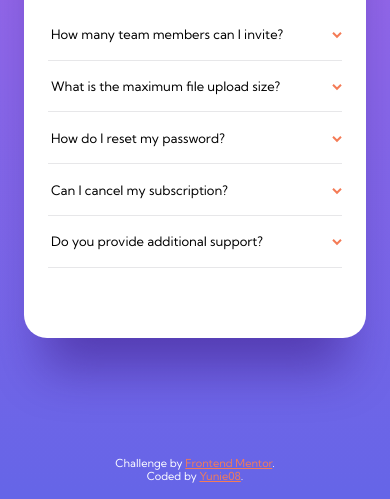
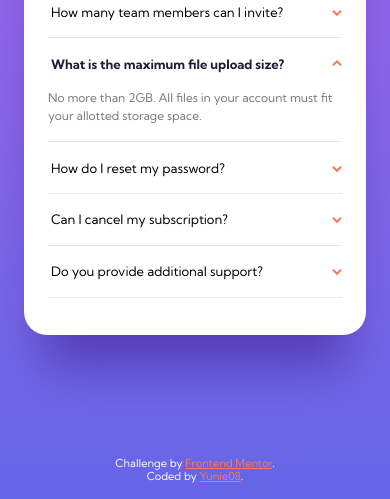
Before and after one commit to Yunie08/fronend-mentor-faq-accordion-card, a website: page index.html in a window 390 px wide. Shown: the part 345-844 px from the top of the page. Drawn offline with Linux system fonts and the light colour scheme.

Commit message:
remove outline mobile

```diff
--- a/index.html
+++ b/index.html
@@ -64,13 +64,13 @@
             <h2 class="accordion__header" id="headingTwo">
               <button
                 class="accordion__button"
-                aria-expanded="false"
+                aria-expanded="true"
                 aria-controls="sectionTwo"
               >
                 What is the maximum file upload size?
               </button>
             </h2>
-            <div id="sectionTwo" class="accordion__section" aria-hidden="true">
+            <div id="sectionTwo" class="accordion__section" aria-hidden="false">
               <p class="accordion__body">
                 No more than 2GB. All files in your account must fit your
                 allotted storage space.
--- a/scss/_page.scss
+++ b/scss/_page.scss
@@ -3,10 +3,12 @@
   grid-template-columns: 1fr;
   background: #fff;
   padding: 4.8rem 2.4rem;
+  padding-bottom: 0;
   margin: 0 2.4rem;
   border-radius: 2.3rem;
   box-shadow: 0px 50px 50px -20px rgba(53, 18, 122, 0.497159);
-  height: 535px;
+  align-items: flex-start;
+  grid-template-rows: min-content minmax(40rem, min-content);
 
   @include tablet-up {
     grid-template-rows: min-content 40rem;
@@ -104,7 +106,6 @@
     flex-direction: column;
     row-gap: 1.2rem;
     width: 100%;
-    overflow: wrap;
     align-content: flex-start;
     justify-content: flex-start;
     align-self: flex-start;
--- a/scss/base/_base.scss
+++ b/scss/base/_base.scss
@@ -40,7 +40,10 @@ button {
   cursor: pointer;
 
   &:focus {
-    outline-offset: 1px;
-    outline-color: $color-secondary;
+    outline: none;
+    @include desktop {
+      outline: 2px solid $color-secondary;
+      outline-offset: 1px;
+    }
   }
 }
--- a/scss/components/_accordion.scss
+++ b/scss/components/_accordion.scss
@@ -32,8 +32,6 @@
       transform: rotate(180deg);
       transition: transform 200ms;
     }
-
-
   }
 
   &__section {
```
Also changed, not shown: css/style.css, 1 other file.
